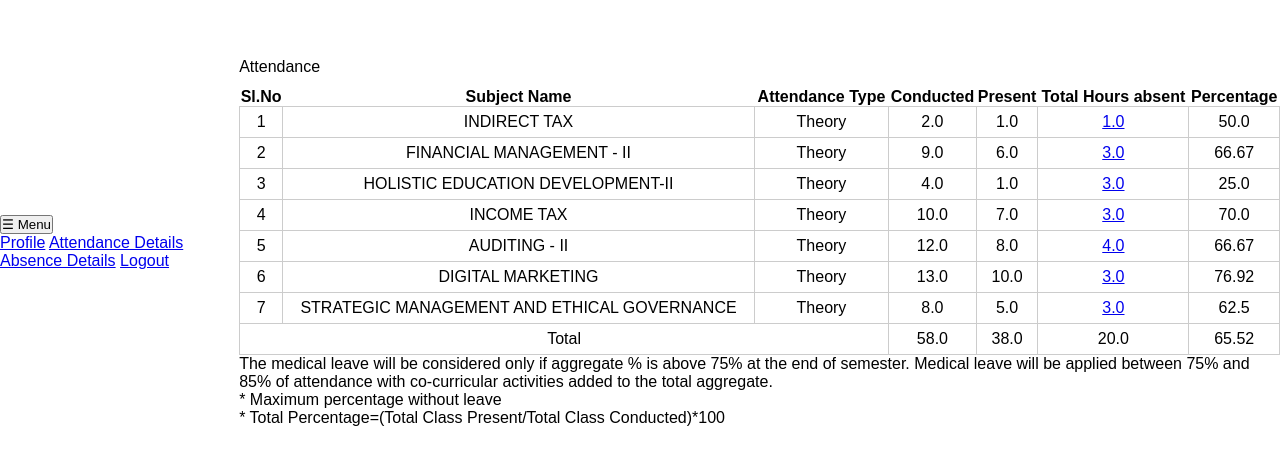
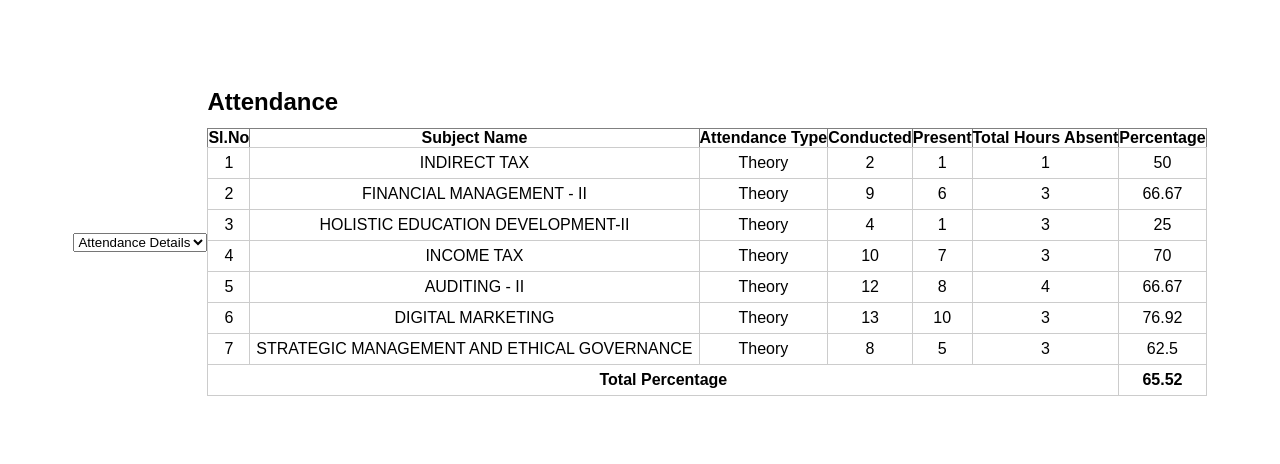
Before and after one commit to Christ-uni/student-attendance-portal, a plain HTML site: page attendance.html in a window 1280 px wide. Shown: the part 158-622 px from the top of the page. Drawn offline with Linux system fonts and the light colour scheme.

Commit message:
Update attendance.html

```diff
--- a/attendance.html
+++ b/attendance.html
@@ -1,61 +1,35 @@
 <!DOCTYPE html>
 <html lang="en">
 <head>
-  <meta charset="utf-8" />
-  <meta name="viewport" content="width=device-width,initial-scale=1" />
-  <title>Student Portal — Attendance</title>
-  <link rel="stylesheet" href="style.css" />
+    <meta charset="UTF-8">
+    <title>Attendance</title>
+    <link rel="stylesheet" href="style.css">
 </head>
 <body>
 
-  <div class="bg-image"></div>
+<div class="menu">
+    <select onchange="navigate(this.value)">
+        <option value="profile.html">Profile</option>
+        <option selected value="attendance.html">Attendance Details</option>
+        <option value="absence.html">Absence Details</option>
+        <option value="index.html">Logout</option>
+    </select>
+</div>
 
-  <div class="topbar">
-    <div class="menu-wrap">
-      <button id="menuBtn2" class="menu-btn">☰ Menu</button>
-      <div id="menuItems2" class="menu-items">
-        <a href="profile.html">Profile</a>
-        <a href="attendance.html">Attendance Details</a>
-        <a href="absence.html">Absence Details</a>
-        <a id="logoutLink2" href="#">Logout</a>
-      </div>
-    </div>
-  </div>
-
-  <div class="table-card">
-    <div class="table-header">Attendance</div>
-
-    <table class="attendance-table" role="table">
-      <thead>
-        <tr>
-          <th>Sl.No</th>
-          <th>Subject Name</th>
-          <th>Attendance Type</th>
-          <th>Conducted</th>
-          <th>Present</th>
-          <th>Total Hours absent</th>
-          <th>Percentage</th>
-        </tr>
-      </thead>
-      <tbody>
-        <tr><td>1</td><td>INDIRECT TAX</td><td>Theory</td><td>2.0</td><td>1.0</td><td><a href="#">1.0</a></td><td>50.0</td></tr>
-        <tr><td>2</td><td>FINANCIAL MANAGEMENT - II</td><td>Theory</td><td>9.0</td><td>6.0</td><td><a href="#">3.0</a></td><td>66.67</td></tr>
-        <tr><td>3</td><td>HOLISTIC EDUCATION DEVELOPMENT-II</td><td>Theory</td><td>4.0</td><td>1.0</td><td><a href="#">3.0</a></td><td>25.0</td></tr>
-        <tr><td>4</td><td>INCOME TAX</td><td>Theory</td><td>10.0</td><td>7.0</td><td><a href="#">3.0</a></td><td>70.0</td></tr>
-        <tr><td>5</td><td>AUDITING - II</td><td>Theory</td><td>12.0</td><td>8.0</td><td><a href="#">4.0</a></td><td>66.67</td></tr>
-        <tr><td>6</td><td>DIGITAL MARKETING</td><td>Theory</td><td>13.0</td><td>10.0</td><td><a href="#">3.0</a></td><td>76.92</td></tr>
-        <tr><td>7</td><td>STRATEGIC MANAGEMENT AND ETHICAL GOVERNANCE</td><td>Theory</td><td>8.0</td><td>5.0</td><td><a href="#">3.0</a></td><td>62.5</td></tr>
-
-        <tr class="total-row"><td colspan="3">Total</td><td>58.0</td><td>38.0</td><td>20.0</td><td>65.52</td></tr>
-      </tbody>
-    </table>
-
-    <div class="attendance-note">
-      <p>The medical leave will be considered only if aggregate % is above 75% at the end of semester. Medical leave will be applied between 75% and 85% of attendance with co-curricular activities added to the total aggregate.</p>
-      <p>* Maximum percentage without leave</p>
-      <p>* Total Percentage=(Total Class Present/Total Class Conducted)*100</p>
-    </div>
-  </div>
+<div class="box table-box">
+<h2>Attendance</h2>
+<table border="1" cellspacing="0" cellpadding="8">
+<tr><th>Sl.No</th><th>Subject Name</th><th>Attendance Type</th><th>Conducted</th><th>Present</th><th>Total Hours Absent</th><th>Percentage</th></tr>
+<tr><td>1</td><td>INDIRECT TAX</td><td>Theory</td><td>2</td><td>1</td><td>1</td><td>50</td></tr>
+<tr><td>2</td><td>FINANCIAL MANAGEMENT - II</td><td>Theory</td><td>9</td><td>6</td><td>3</td><td>66.67</td></tr>
+<tr><td>3</td><td>HOLISTIC EDUCATION DEVELOPMENT-II</td><td>Theory</td><td>4</td><td>1</td><td>3</td><td>25</td></tr>
+<tr><td>4</td><td>INCOME TAX</td><td>Theory</td><td>10</td><td>7</td><td>3</td><td>70</td></tr>
+<tr><td>5</td><td>AUDITING - II</td><td>Theory</td><td>12</td><td>8</td><td>4</td><td>66.67</td></tr>
+<tr><td>6</td><td>DIGITAL MARKETING</td><td>Theory</td><td>13</td><td>10</td><td>3</td><td>76.92</td></tr>
+<tr><td>7</td><td>STRATEGIC MANAGEMENT AND ETHICAL GOVERNANCE</td><td>Theory</td><td>8</td><td>5</td><td>3</td><td>62.5</td></tr>
+<tr><td colspan="6"><b>Total Percentage</b></td><td><b>65.52</b></td></tr>
+</table>
+</div>
 
 <script src="script.js"></script>
 </body>
```
